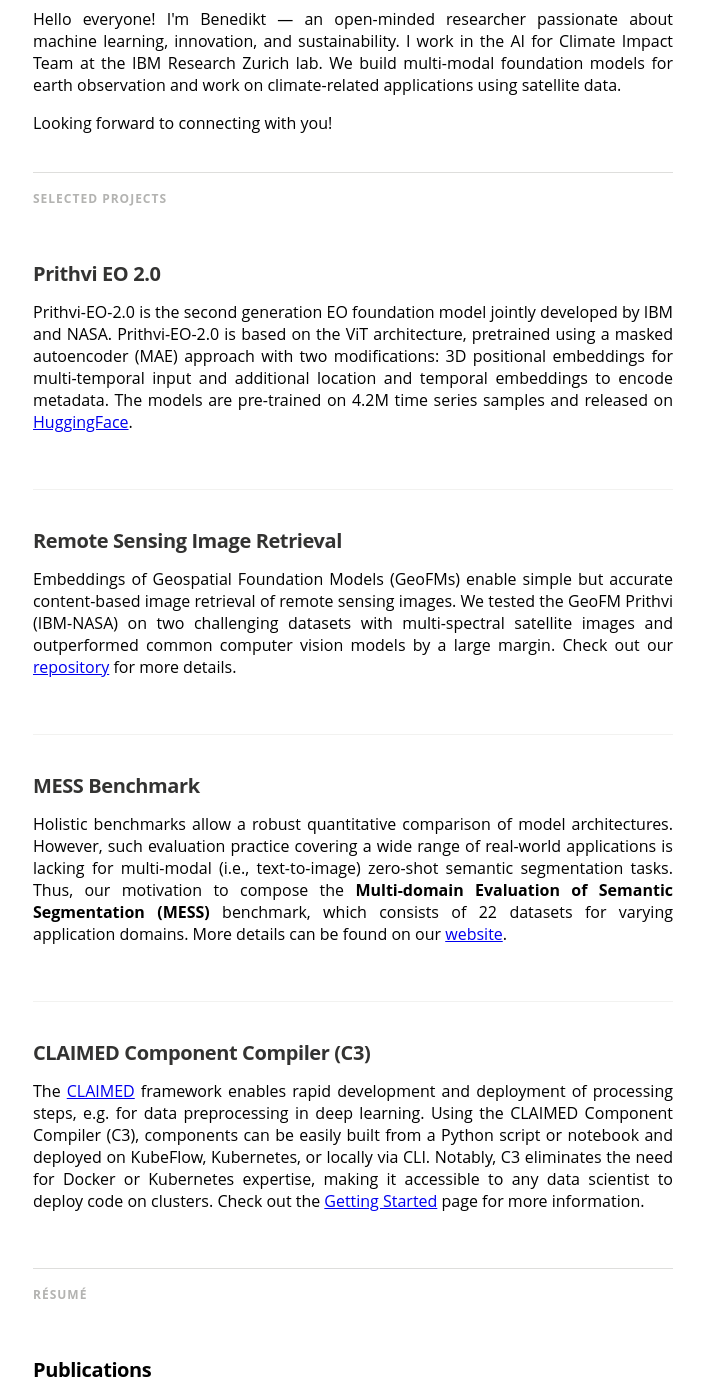
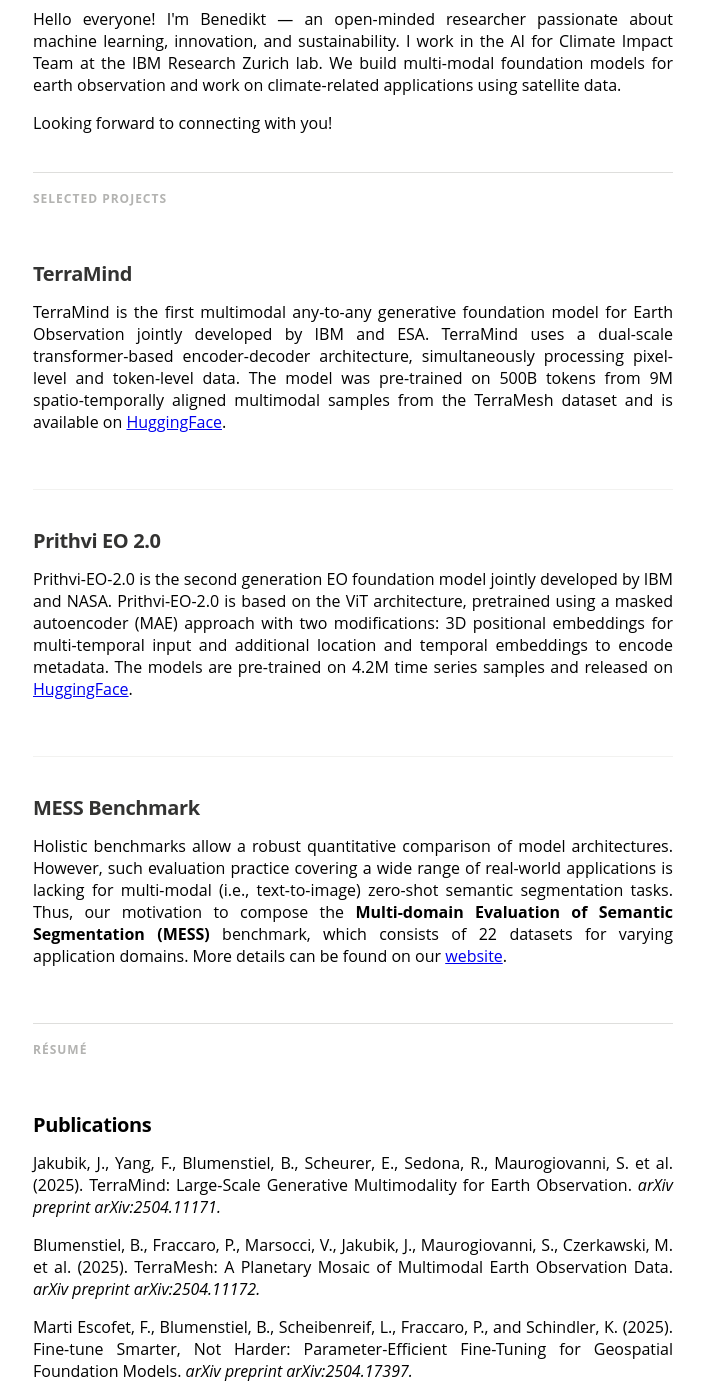
Before and after one commit to blumenstiel/blumenstiel.github.io, a Jekyll site: the page built from index.html, in a window 1280 px wide and 1400 px high, scrolled down 770 px. Shown: the whole window, without its empty margins (287-992 px from the left). Built offline with Jekyll 4.4.1, drawn with Linux system fonts in a browser that asks for light colours; nearby versions of some CDN libraries; some web fonts are replaced; the list of posts is cut into pages by our own code.

Commit message:
Updated website

```diff
--- a/_config.yml
+++ b/_config.yml
@@ -74,18 +74,21 @@
 #  - Eager to share ideas and experiences in the intersection of machine learning and geospatial data.
 
 selected:
+  - title: TerraMind
+    text: "TerraMind is the first multimodal any-to-any generative foundation model for Earth Observation jointly developed by IBM and ESA. TerraMind uses a dual-scale transformer-based encoder-decoder architecture, simultaneously processing pixel-level and token-level data. The model was pre-trained on 500B tokens from 9M spatio-temporally aligned multimodal samples from the TerraMesh dataset and is available on <a href=https://huggingface.co/ibm-esa-geospatial>HuggingFace</a>."
+    url: https://huggingface.co/ibm-esa-geospatial
   - title: Prithvi EO 2.0
     text: "Prithvi-EO-2.0 is the second generation EO foundation model jointly developed by IBM and NASA. Prithvi-EO-2.0 is based on the ViT architecture, pretrained using a masked autoencoder (MAE) approach with two modifications: 3D positional embeddings for multi-temporal input and additional location and temporal embeddings to encode metadata. The models are pre-trained on 4.2M time series samples and released on <a href=https://huggingface.co/ibm-nasa-geospatial/Prithvi-EO-2.0-300M-TL>HuggingFace</a>."
     url: https://huggingface.co/ibm-nasa-geospatial/Prithvi-EO-2.0-300M-TL
-  - title: Remote Sensing Image Retrieval
-    text: Embeddings of Geospatial Foundation Models (GeoFMs) enable simple but accurate content-based image retrieval of remote sensing images. We tested the GeoFM Prithvi (IBM-NASA) on two challenging datasets with multi-spectral satellite images and outperformed common computer vision models by a large margin. Check out our <a href=https://github.com/IBM/remote-sensing-image-retrieval>repository</a> for more details.
-    url: https://github.com/IBM/remote-sensing-image-retrieval
   - title: MESS Benchmark
-    text: Holistic benchmarks allow a robust quantitative comparison of model architectures. However, such evaluation practice covering a wide range of real-world applications is lacking for multi-modal (i.e., text-to-image) zero-shot semantic segmentation tasks. Thus, our motivation to compose the <b>Multi-domain Evaluation of Semantic Segmentation (MESS)</b> benchmark, which consists of 22 datasets for varying application domains. More details can be found on our <a href=https://blumenstiel.github.io/mess-benchmark>website</a>.
+    text: "Holistic benchmarks allow a robust quantitative comparison of model architectures. However, such evaluation practice covering a wide range of real-world applications is lacking for multi-modal (i.e., text-to-image) zero-shot semantic segmentation tasks. Thus, our motivation to compose the <b>Multi-domain Evaluation of Semantic Segmentation (MESS)</b> benchmark, which consists of 22 datasets for varying application domains. More details can be found on our <a href=https://blumenstiel.github.io/mess-benchmark>website</a>."
     url: https://blumenstiel.github.io/mess-benchmark/
-  - title: CLAIMED Component Compiler (C3)
-    text: The <a href=https://claimed-framework.github.io>CLAIMED</a> framework enables rapid development and deployment of processing steps, e.g. for data preprocessing in deep learning. Using the CLAIMED Component Compiler (C3), components can be easily built from a Python script or notebook and deployed on KubeFlow, Kubernetes, or locally via CLI. Notably, C3 eliminates the need for Docker or Kubernetes expertise, making it accessible to any data scientist to deploy code on clusters. Check out the <a href=https://github.com/claimed-framework/c3/blob/main/GettingStarted.md>Getting Started</a> page for more information.
-    url: https://github.com/claimed-framework/c3/blob/main/GettingStarted.md
+#  - title: Remote Sensing Image Retrieval
+#    text: "Embeddings of Geospatial Foundation Models (GeoFMs) enable simple but accurate content-based image retrieval of remote sensing images. We tested the GeoFM Prithvi (IBM-NASA) on two challenging datasets with multi-spectral satellite images and outperformed common computer vision models by a large margin. Check out our <a href=https://github.com/IBM/remote-sensing-image-retrieval>repository</a> for more details."
+#    url: https://github.com/IBM/remote-sensing-image-retrieval
+#  - title: CLAIMED Component Compiler (C3)
+#    text: "The <a href=https://claimed-framework.github.io>CLAIMED</a> framework enables rapid development and deployment of processing steps, e.g. for data preprocessing in deep learning. Using the CLAIMED Component Compiler (C3), components can be easily built from a Python script or notebook and deployed on KubeFlow, Kubernetes, or locally via CLI. Notably, C3 eliminates the need for Docker or Kubernetes expertise, making it accessible to any data scientist to deploy code on clusters. Check out the <a href=https://github.com/claimed-framework/c3/blob/main/GettingStarted.md>Getting Started</a> page for more information."
+#    url: https://github.com/claimed-framework/c3/blob/main/GettingStarted.md
 
 projects:
   - Multi-modal foundation models and vision language models for earth observation (<a href=https://fast-eo.webflow.io>FAST-EO</a>)
@@ -145,8 +148,14 @@
       - Focus on digital services and business strategy
 
 publications:
+  - text: "Jakubik, J., Yang, F., Blumenstiel, B., Scheurer, E., Sedona, R., Maurogiovanni, S. et al. (2025). TerraMind: Large-Scale Generative Multimodality for Earth Observation. <i>arXiv preprint arXiv:2504.11171.</i>"
+    url: "https://arxiv.org/abs/2504.11171"
+  - text: "Blumenstiel, B., Fraccaro, P., Marsocci, V., Jakubik, J., Maurogiovanni, S., Czerkawski, M. et al. (2025). TerraMesh: A Planetary Mosaic of Multimodal Earth Observation Data. <i>arXiv preprint arXiv:2504.11172.</i>"
+    url: "https://arxiv.org/abs/2503.15969"
+  - text: "Marti Escofet, F., Blumenstiel, B., Scheibenreif, L., Fraccaro, P., and Schindler, K. (2025). Fine-tune Smarter, Not Harder: Parameter-Efficient Fine-Tuning for Geospatial Foundation Models. <i>arXiv preprint arXiv:2504.17397.</i>"
+    url: "https://arxiv.org/abs/2504.17397"
   - text: "Marimo, C. T., Blumenstiel, B., Nitsche, M., Jakubik, J., & Brunschwiler, T. (2025). Beyond the Visible: Multispectral Vision-Language Learning for Earth Observation. <i>arXiv preprint arXiv:2503.15969.</i>"
-    url: "https://arxiv.org/pdf/2503.15969"
+    url: "https://arxiv.org/abs/2503.15969"
   - text: "Blumenstiel, B., Moor, V., Kienzler, R., Brunschwiler, T. (2024). Multi-Spectral Remote Sensing Image Retrieval using Geospatial Foundation Models. <i>Proceedings of the IEEE International Geoscience and Remote Sensing Symposium (IGARSS).</i>"
     url: "https://arxiv.org/abs/2403.02059"
   - text: "Szwarcman, D., Roy, S., Fraccaro, P., Gíslason, Þ. E., Blumenstiel, B., Ghosal, R., ... & Moreno, J. B. (2024). Prithvi-EO-2.0: A Versatile Multi-Temporal Foundation Model for Earth Observation Applications. <i>arXiv preprint arXiv:2412.02732.</i>"
```
